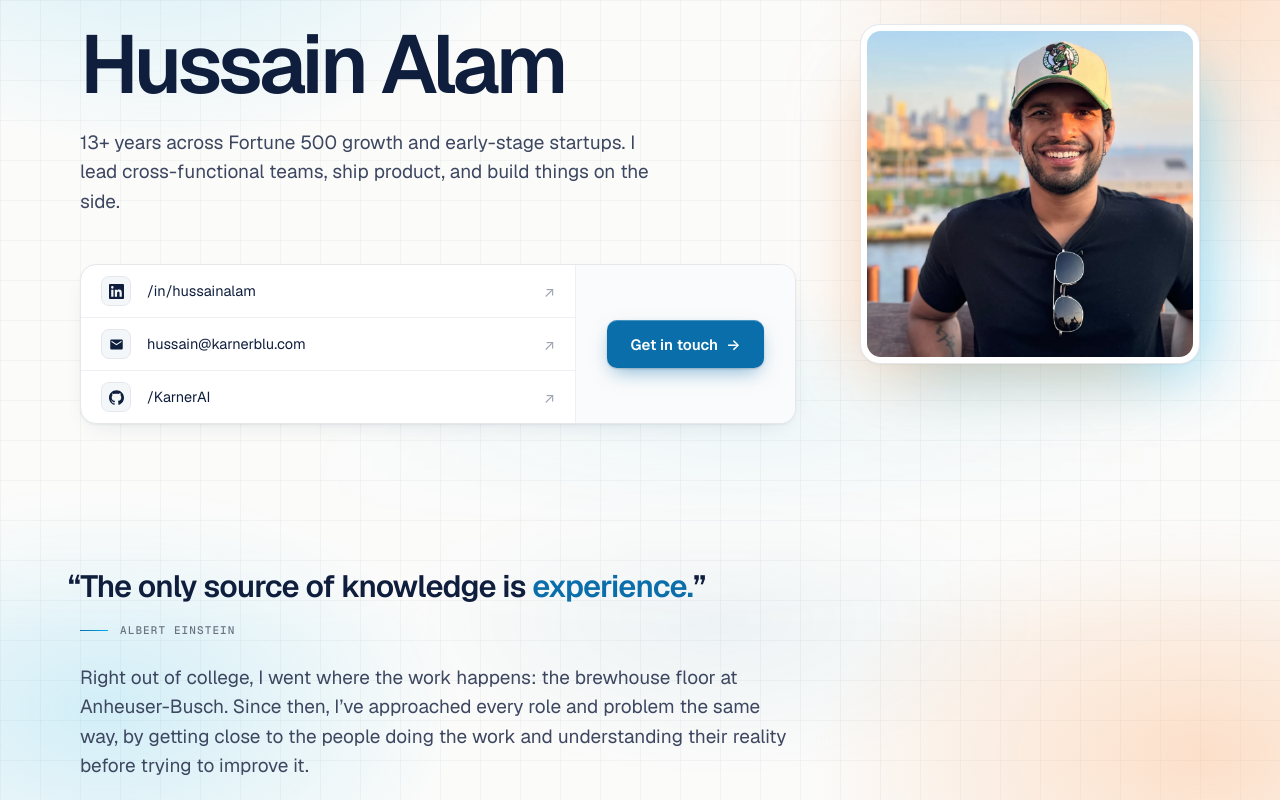
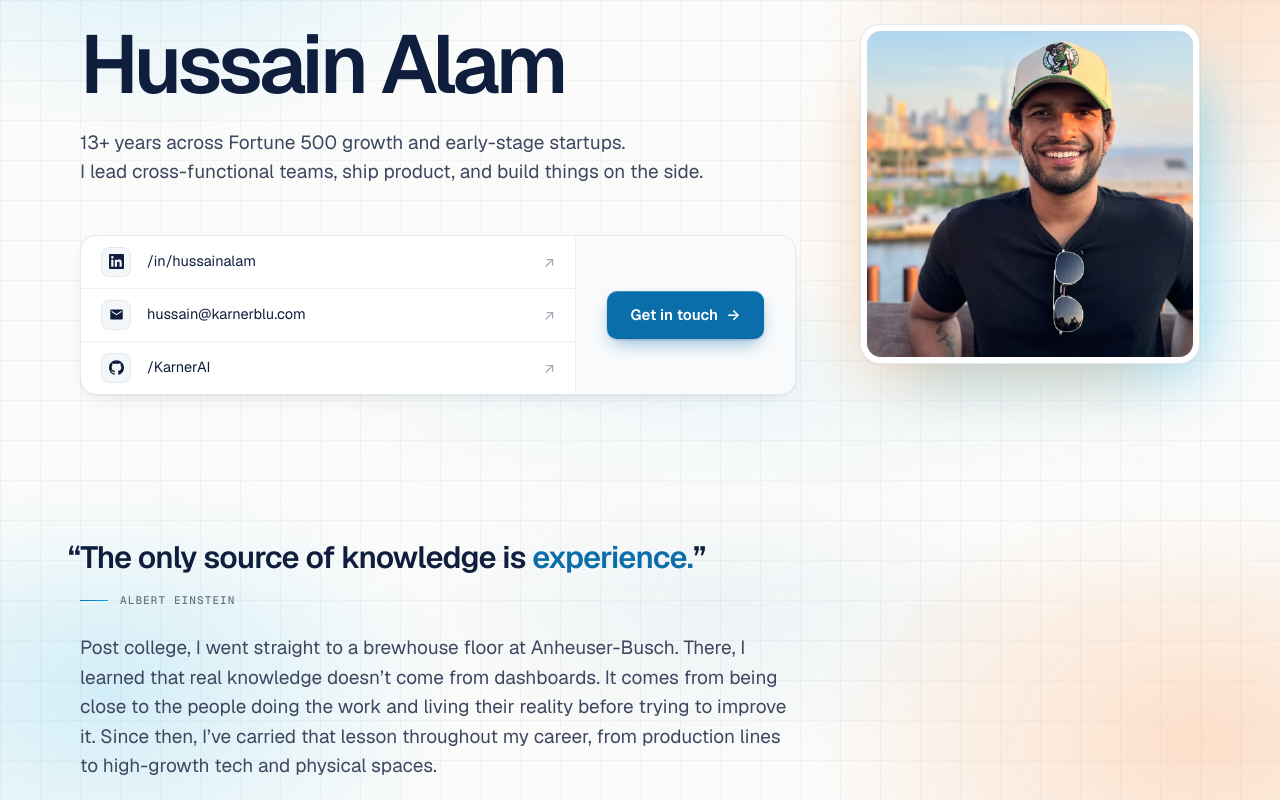
Before and after one commit to KarnerAI/personal-web-site, a Next.js app: page / in a window 1280 px wide. Shown: the part 200-1000 px from the top of the page. Built offline with nearby package versions, Linux system fonts and the light colour scheme; what world-atlas would draw is missing.

Commit message:
feat(intro): one sentence per line in the hero bio and new quote paragraph
The hero bio shows each sentence on its own line where there is room, and
wraps each sentence evenly on narrow screens. The paragraph under the
Einstein quote now tells the brewhouse floor lesson.

```diff
--- a/src/components/sections/Bridge.tsx
+++ b/src/components/sections/Bridge.tsx
@@ -19,10 +19,11 @@ export function Bridge() {
           </figcaption>
         </figure>
         <p className="type-body-lg m-0 mt-6 max-w-[38em] leading-[1.6] text-ink-secondary max-md:mt-5 max-md:text-[17px]">
-          Right out of college, I went where the work happens: the brewhouse floor at
-          Anheuser-Busch. Since then, I&rsquo;ve approached every role and problem the same way,
-          by getting close to the people doing the work and understanding their reality
-          before trying to improve it.
+          Post college, I went straight to a brewhouse floor at Anheuser-Busch. There, I
+          learned that real knowledge doesn&rsquo;t come from dashboards. It comes from being
+          close to the people doing the work and living their reality before trying to improve
+          it. Since then, I&rsquo;ve carried that lesson throughout my career, from production
+          lines to high-growth tech and physical spaces.
         </p>
         <span aria-hidden className="bridge-lead" />
       </div>
--- a/src/components/sections/Hero.tsx
+++ b/src/components/sections/Hero.tsx
@@ -10,8 +10,20 @@ import { EditableImage } from "@/components/edit-mode/EditableImage";
 const NAME = "Hussain Alam";
 const ROLE = "Operator turned PM";
 const CITY = "Based in New York";
-const BIO =
-  "13+ years across Fortune 500 growth and early-stage startups. I lead cross-functional teams, ship product, and build things on the side.";
+// One sentence per line where the column is wide enough; on narrower screens
+// each sentence wraps on its own, balanced so no word is left alone.
+// "early-stage" stays on one line so the wrap can't split it.
+const BIO = (
+  <>
+    <span className="block [text-wrap:balance]">
+      13+ years across Fortune 500 growth and{" "}
+      <span className="whitespace-nowrap">early-stage</span> startups.
+    </span>{" "}
+    <span className="block [text-wrap:balance]">
+      I lead cross-functional teams, ship product, and build things on the side.
+    </span>
+  </>
+);
 const EMAIL = "hussain@karnerblu.com";
 
 // Pre-cropped square (1024px) with the head centered, so the default 50/50
@@ -56,7 +68,9 @@ export function Hero() {
         <div className="hero-grid">
           <div className="[grid-area:intro]">
             <h1 className="type-display m-0 mb-[22px] text-ink">{NAME}</h1>
-            <p className="type-body-lg m-0 max-w-[31em] text-ink-secondary">{BIO}</p>
+            <p className="type-body-lg m-0 max-w-[34em] text-ink-secondary">
+              {BIO}
+            </p>
           </div>
 
           {/* Framed square portrait. The "HA" monogram sits underneath the
```
